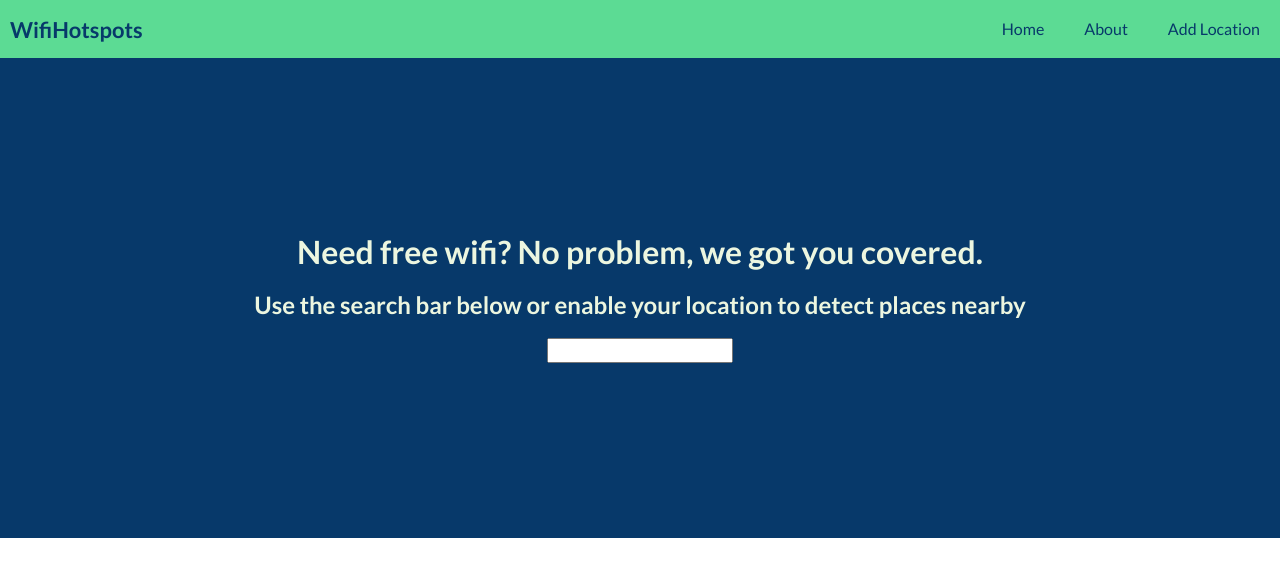
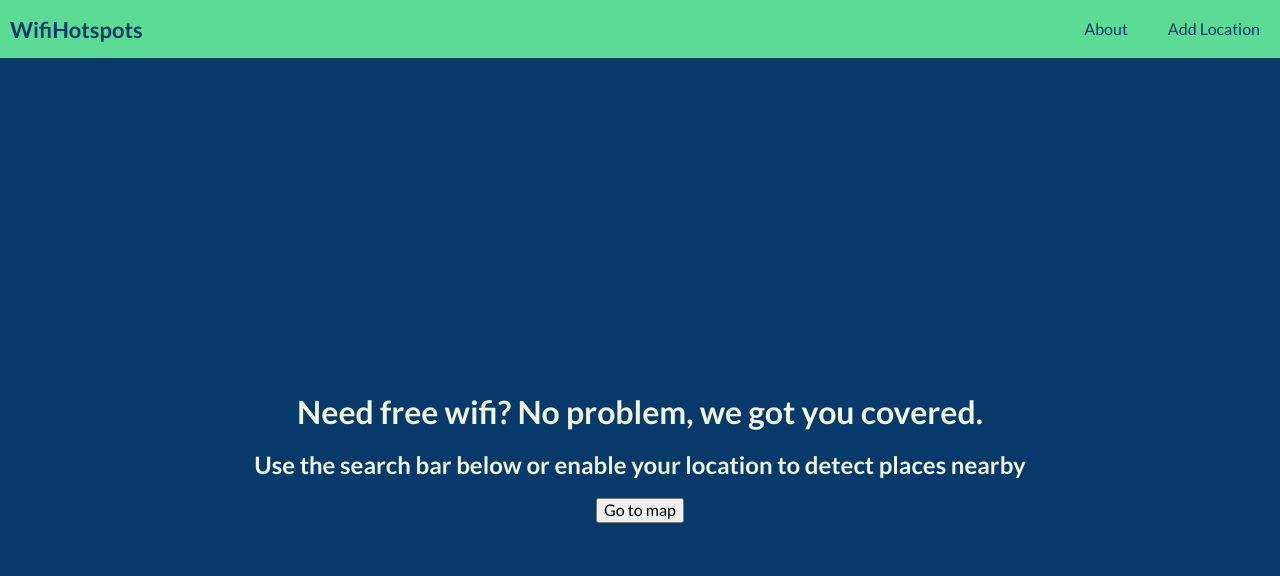
Before and after one commit to NIkolayrr/WifiHotspots, a React (Create React App) app: page / in a window 1280 px wide. Shown: the top 576 px of the page. Built offline with nearby package versions, Linux system fonts and the light colour scheme.

Commit message:
added google maps

```diff
--- a/package.json
+++ b/package.json
@@ -7,11 +7,13 @@
     "@testing-library/jest-dom": "^5.11.4",
     "@testing-library/react": "^11.1.0",
     "@testing-library/user-event": "^12.1.10",
+    "@types/google-map-react": "^2.1.0",
     "@types/jest": "^26.0.15",
     "@types/node": "^12.0.0",
     "@types/react": "^17.0.0",
     "@types/react-dom": "^17.0.0",
     "gh-pages": "^3.1.0",
+    "google-map-react": "^2.1.9",
     "node-sass": "^5.0.0",
     "react": "^17.0.1",
     "react-dom": "^17.0.1",
--- a/src/navigation/nav.tsx
+++ b/src/navigation/nav.tsx
@@ -1,15 +1,16 @@
 import React from 'react'
 import { BrowserRouter as Router, Switch, Route, Link } from 'react-router-dom'
 import { Home } from '../pages/home/home'
+import { Map } from '../pages/map/map'
 
 const Links = () => {
   return (
     <nav className='navigation'>
-      <div className='logo'>WifiHotspots</div>
+      <div className='logo'>
+        {' '}
+        <Link to='/'>WifiHotspots</Link>
+      </div>
       <ul>
-        <li>
-          <Link to='/'>Home</Link>
-        </li>
         <li>
           <Link to='/about'>About</Link>
         </li>
@@ -30,6 +31,9 @@ const Routes = () => {
       <Route path='/location'>
         <h1>Add location</h1>
       </Route>
+      <Route path='/map'>
+        <Map />
+      </Route>
       <Route path='/'>
         <Home />
       </Route>
--- a/src/pages/home/hero.tsx
+++ b/src/pages/home/hero.tsx
@@ -1,4 +1,5 @@
 import React, { useEffect } from 'react'
+import { Link } from 'react-router-dom'
 
 export function Hero() {
   const onSearch = (event: any) => {
@@ -8,7 +9,10 @@ export function Hero() {
     <div className='hero'>
       <h1>Need free wifi? No problem, we got you covered.</h1>
       <h2>Use the search bar below or enable your location to detect places nearby</h2>
-      <input type='text' onChange={(e) => onSearch(e)} />
+      {/* <input type='text' onChange={(e) => onSearch(e)} /> */}
+      <Link to='/map'>
+        <button>Go to map</button>
+      </Link>
     </div>
   )
 }
--- /dev/null
+++ b/src/pages/map/map.tsx
@@ -0,0 +1,24 @@
+import React, { useEffect } from 'react'
+import GoogleMapReact from 'google-map-react'
+
+export function Map() {
+  const defaultProps = {
+    center: {
+      lat: 59.95,
+      lng: 30.33,
+    },
+    zoom: 11,
+  }
+  const mapsKey = process.env.GOOGLE_API_KEY as string
+  return (
+    <div>
+      <div style={{ height: '100vh', width: '100%' }}>
+        <GoogleMapReact
+          bootstrapURLKeys={{ key: mapsKey }}
+          defaultCenter={defaultProps.center}
+          defaultZoom={defaultProps.zoom}
+        ></GoogleMapReact>
+      </div>
+    </div>
+  )
+}
--- a/src/styles/components/_hero.scss
+++ b/src/styles/components/_hero.scss
@@ -1,7 +1,7 @@
 .hero {
   background-color: $primary-color;
   color: $accent;
-  height: 60vh;
+  height: 100vh;
   display: flex;
   flex-direction: column;
   justify-content: center;
--- a/src/styles/components/_navigation.scss
+++ b/src/styles/components/_navigation.scss
@@ -4,10 +4,16 @@
   align-items: center;
   .logo {
     flex: 1;
-    color: $primary-color;
     font-size: $heading;
     font-weight: 700;
     margin-left: 10px;
+    a {
+      text-decoration: none;
+      color: $primary-color;
+      &:hover {
+        opacity: 0.8;
+      }
+    }
   }
   ul {
     display: flex;
```
Also changed, not shown: 2 other files (tests, documents, lock files or other folders).
